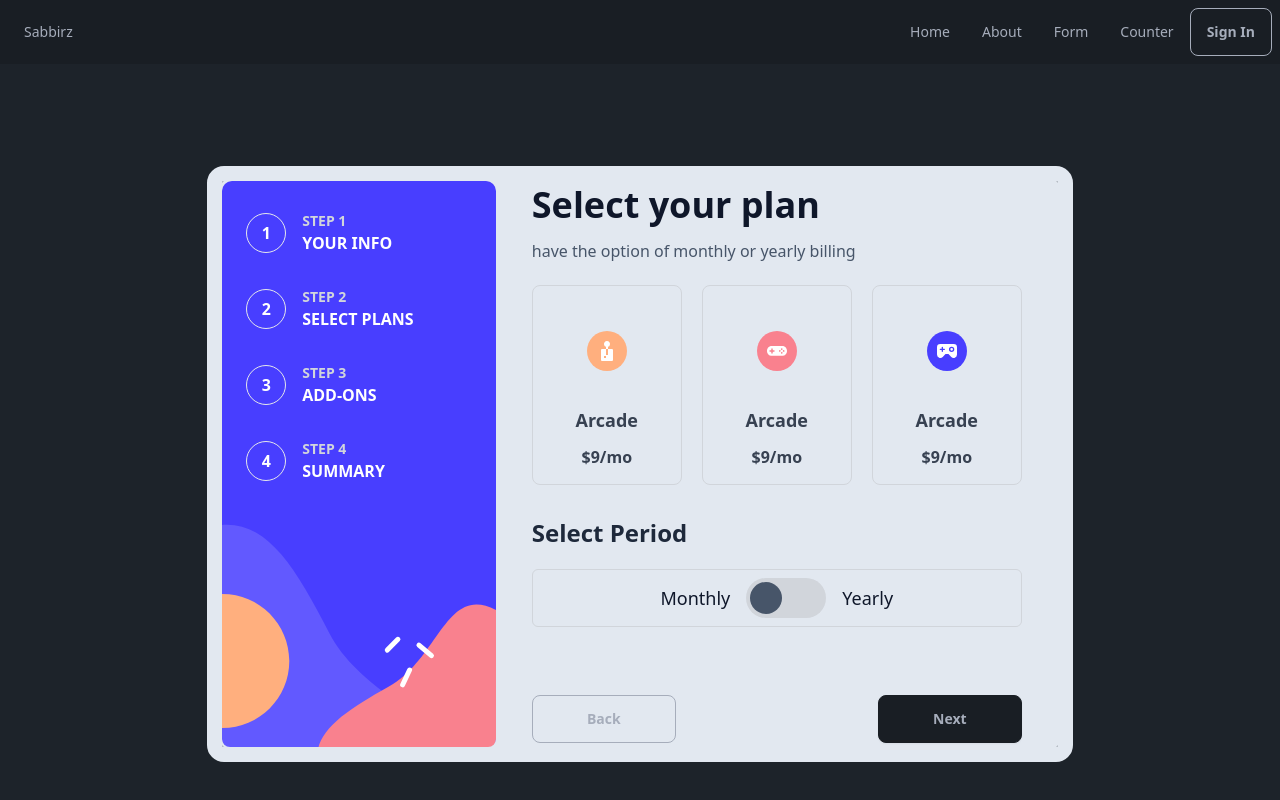
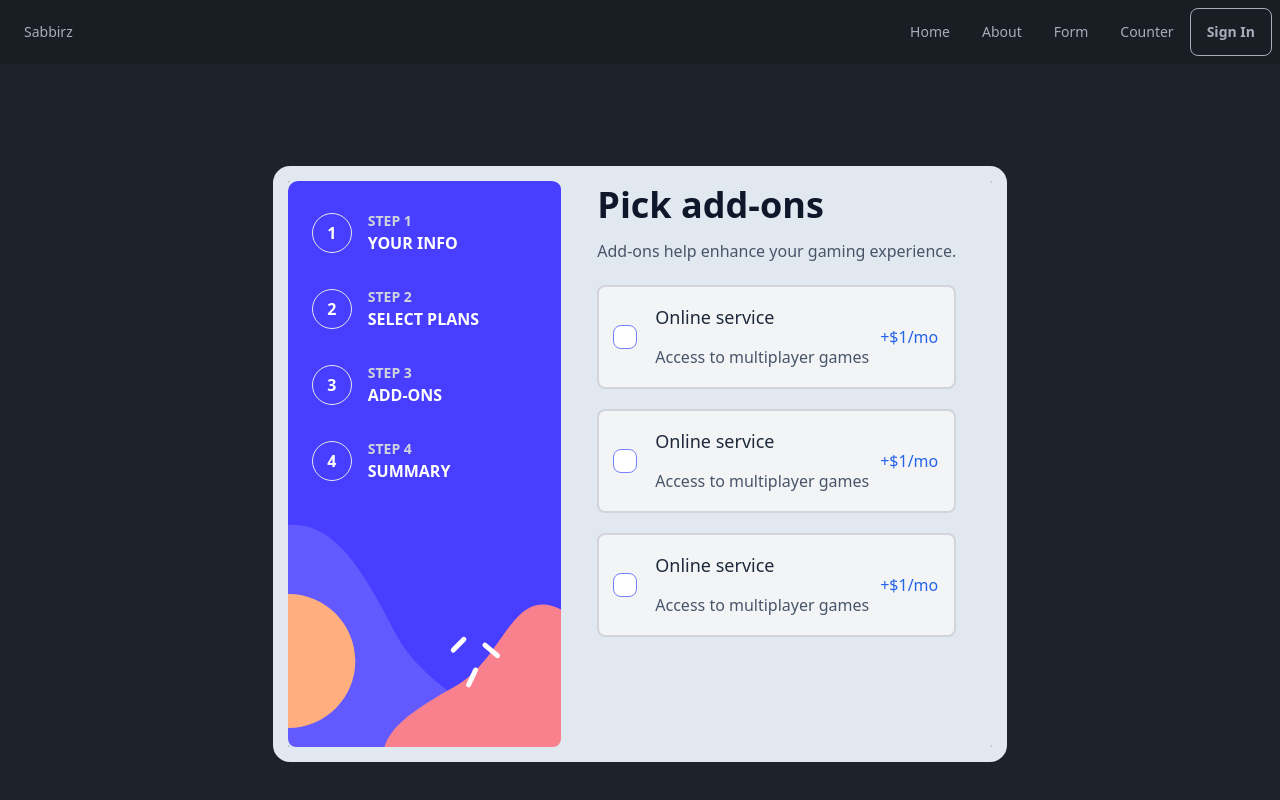
Before and after one commit to sabbirkuasha/vueBasic, a Vue app: page /multi in a window 1280 px wide. Shown: the top 800 px of the page. Built offline with nearby package versions, Linux system fonts and the light colour scheme; a web font is replaced by a local one.

Commit message:
add ons added

```diff
--- /dev/null
+++ b/src/components/MultiStepForms/AddOns.vue
@@ -0,0 +1,63 @@
+<template>
+    <div
+        class="prose prose-h1:text-slate-900 prose-h2:text-slate-800 prose-h1:mb-0 prose-h2:my-0 prose-p:mt-3 prose-p:text-slate-600 prose-label:text-slate-900 w-full px-4 h-full  flex flex-col prose-p:mb-0">
+
+        <MShead heading="Pick add-ons" subHeading="Add-ons help enhance your gaming experience." />
+        <form class="flex flex-col flex-grow gap-5 py-5">
+            <div class="" v-for="item in addonsList" :key="item.id">
+                <div class="relative flex items-center">
+                    <input type="checkbox" :id="item.id"
+                        class="peer checkbox checkbox-primary absolute left-4 top-1/2  transform -translate-y-1/2 " />
+                    <label :for="item.id"
+                        class="flex cursor-pointer items-center w-full rounded-lg border-2 border-gray-300 bg-gray-100 p-4 pl-10 transition duration-500 ease-in-out hover:shadow-lg peer-checked:border-2 peer-checked:border-blue-600 peer-checked:shadow-2xl hover:bg-blue-100/20 peer-checked:bg-white">
+                        <div class="ml-4">
+                            <h2 class="text-lg font-medium">Online service</h2>
+                            <p class="text-gray-500">Access to multiplayer games</p>
+                        </div>
+                        <span class="ml-auto font-medium text-blue-600">+$1/mo</span>
+                    </label>
+                </div>
+            </div>
+        </form>
+    </div>
+</template>
+<script setup>
+import MShead from './Common/MShead.vue';
+
+const addonsList = [
+    {
+        id: 1,
+        addName: 'Online Service',
+        addValue: 'ao1',
+        addCode: 'onlineService',
+        description: 'Access to multiplayer games',
+        planPrice: {
+            monthly: 1,
+            yearly: 1 * (12 - 2)
+        }
+    },
+    {
+        id: 2,
+        addName: 'Larger Storage',
+        addValue: 'ao2',
+        addCode: 'largerStorage',
+        description: 'Extra 1TB of cloud save',
+        planPrice: {
+            monthly: 1,
+            yearly: 2 * (12 - 2)
+        }
+    },
+    {
+        id: 3,
+        addName: 'Customizable Profile',
+        addValue: 'ao3',
+        addCode: 'customizableProfile',
+        description: 'Custom theme on your profile',
+        planPrice: {
+            monthly: 1,
+            yearly: 2 * (12 - 2)
+        }
+    },
+]
+console.log(addonsList)
+</script>
--- /dev/null
+++ b/src/components/MultiStepForms/Common/MShead.vue
@@ -0,0 +1,23 @@
+<template>
+    <div v-if="hasAnyProps">
+        <h1 v-if="heading">{{ heading }}</h1>
+        <p v-if="subHeading">{{ subHeading }}</p>
+    </div>
+</template>
+
+<script setup>
+import { defineProps, computed } from 'vue';
+
+const props = defineProps({
+    heading: {
+        type: String,
+        default: ''
+    },
+    subHeading: {
+        type: String,
+        default: ''
+    }
+});
+
+const hasAnyProps = computed(() => props.heading !== '' || props.subHeading !== '');
+</script>
--- a/src/components/MultiStepForms/MultiStep.vue
+++ b/src/components/MultiStepForms/MultiStep.vue
@@ -6,7 +6,8 @@
 
             <div id="steps-form-details" class="border-none px-5 py-1">
                 <!-- <PersonalInfo /> -->
-                <PlansInfo />
+                <!-- <PlansInfo /> -->
+                <AddOns />
 
             </div>
         </div>
@@ -18,6 +19,7 @@
 import PersonalInfo from './PersonalInfo.vue'
 import StepsCounter from './StepsCounter.vue'
 import PlansInfo from './PlansInfo.vue'
+import AddOns from './AddOns.vue';
 
 
 const steps = ([
--- a/src/components/MultiStepForms/PersonalInfo.vue
+++ b/src/components/MultiStepForms/PersonalInfo.vue
@@ -1,10 +1,11 @@
 <template>
     <div
         class="prose prose-h1:text-slate-900 prose-h1:mb-0 prose-p:mt-3 prose-p:text-slate-600 prose-label:text-slate-900 w-full px-4 h-full  flex flex-col">
-        <div class="">
+        <!-- <div class="">
             <h1 class="">Personal Info</h1>
             <p class="">Please provide your Name, email address, and phone number.</p>
-        </div>
+        </div> -->
+        <MShead heading="Personal Info" subHeading="Please provide your Name, email address, and phone number." />
         <form class="flex flex-col flex-grow gap-5  justify-between ">
             <div class="flex flex-col gap-5">
                 <div class="flex flex-col w-full gap-2">
@@ -30,5 +31,6 @@
 </template>
 
 <script setup>
+import MShead from './Common/MShead.vue';
 
 </script>
--- a/src/components/MultiStepForms/PlansInfo.vue
+++ b/src/components/MultiStepForms/PlansInfo.vue
@@ -1,11 +1,7 @@
 <template>
     <div
         class="prose prose-h1:text-slate-900 prose-h2:text-slate-800 prose-h1:mb-0 prose-h2:my-0 prose-p:mt-3 prose-p:text-slate-600 prose-label:text-slate-900 w-full px-4 h-full  flex flex-col">
-
-        <div class="">
-            <h1 class="">Select your plan</h1>
-            <p class="">have the option of monthly or yearly billing</p>
-        </div>
+        <MShead heading="Choose Your Plan" subHeading="You can opt for monthly or yearly billing." />
         <form class="flex flex-col flex-grow  justify-between">
             <div class="flex flex-col gap-8">
                 <div class="flex flex-row justify-between gap-5">
@@ -48,6 +44,8 @@
 
 <script setup>
 import { ref } from 'vue';
+import MShead from './Common/MShead.vue';
+
 
 const planList = ref([
     {
```
